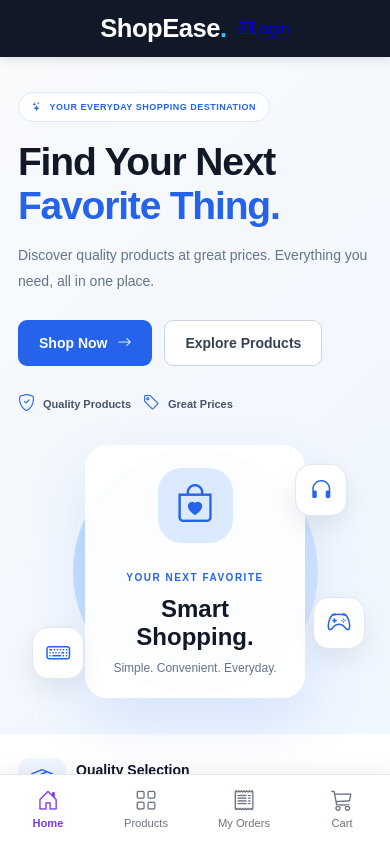
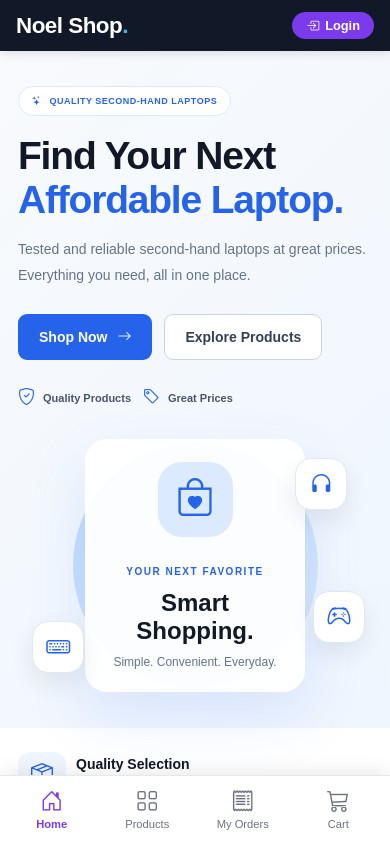
Before and after one commit to noel-0130/e-commerce-frontend, a React (Vite) app: page / in a window 390 px wide. Shown: the top 842 px of the page. Built offline with nearby package versions, Linux system fonts and the light colour scheme; no server answers.

Commit message:
Change Shop Name

```diff
--- a/index.html
+++ b/index.html
@@ -3,7 +3,7 @@
   <head>
     <meta charset="UTF-8" />
     <meta name="viewport" content="width=device-width, initial-scale=1.0" />
-    <title>My First React App</title>
+      <title>Noel Shop | Second-Hand Laptops</title>
   </head>
   <body>
     <div id="root"></div>
--- a/src/App.css
+++ b/src/App.css
@@ -52,6 +52,25 @@ button {
 
 a {
   text-decoration: none;
+}
+
+/* Page container (ginagamit ng Checkout, My Orders, Confirmation) */
+
+.container {
+  width: 100%;
+  max-width: 1200px;
+  margin-inline: auto;
+  padding-inline: 24px;
+}
+
+.order-history-page.container {
+  max-width: 900px;
+}
+
+@media (max-width: 768px) {
+  .container {
+    padding-inline: 16px;
+  }
 }
 
 /* =========================================
@@ -285,6 +304,8 @@ a {
   color: #38bdf8;
 }
 
+/* Links (desktop: nasa gitna ng navbar) */
+
 .navbar-links {
   display: flex;
   align-items: center;
@@ -293,6 +314,7 @@ a {
 }
 
 .navbar-links .nav-link {
+  position: relative;
   display: inline-flex;
   align-items: center;
   gap: 7px;
@@ -311,44 +333,166 @@ a {
   font-size: 17px;
 }
 
-.navbar-links .cart-link {
-  padding: 9px 13px;
-  border-radius: 8px;
-  background-color: #2563eb;
+.navbar-links .nav-link.active,
+.navbar-links .nav-link.active i {
+  color: #a78bfa;
+  font-weight: 700;
+}
+
+/* Cart badge */
+
+.cart-badge {
+  display: inline-flex;
+  align-items: center;
+  justify-content: center;
+  min-width: 20px;
+  height: 20px;
+  padding: 0 6px;
+  margin-left: 6px;
+  border-radius: 999px;
+  background: #ef4444;
   color: #ffffff;
+  font-size: 12px;
+  font-weight: 700;
+  line-height: 1;
+}
+
+/* Login / Logout */
+
+.navbar-auth {
+  display: flex;
+  align-items: center;
+  gap: 12px;
+  flex-shrink: 0;
+}
+
+.navbar-user {
+  display: inline-flex;
+  align-items: center;
+  gap: 6px;
+  max-width: 160px;
+  overflow: hidden;
+  color: #e5e7eb;
+  font-size: 14px;
+  font-weight: 500;
+  text-overflow: ellipsis;
+  white-space: nowrap;
+}
+
+.nav-logout {
+  padding: 7px 16px;
+  border: 1px solid rgb(255 255 255 / 35%);
+  border-radius: 999px;
+  background: transparent;
+  color: #ffffff;
+  font-size: 13px;
+  font-weight: 600;
   transition: background-color 0.2s ease;
 }
 
-.navbar-links .cart-link:hover {
-  background-color: #1d4ed8;
+.nav-logout:hover {
+  background: rgb(255 255 255 / 12%);
+}
+
+.navbar-auth .nav-link {
+  display: inline-flex;
+  align-items: center;
+  gap: 6px;
+  padding: 8px 16px;
+  border-radius: 999px;
+  background: #7c3aed;
   color: #ffffff;
-}
-
-@media (max-width: 480px) {
+  font-size: 14px;
+  font-weight: 600;
+}
+
+.navbar-auth .nav-link:hover {
+  background: #6d28d9;
+}
+
+/* Mobile: app-like (logo + logout sa itaas, tab bar sa ibaba) */
+
+@media (max-width: 768px) {
+  body {
+    padding-bottom: calc(76px + env(safe-area-inset-bottom));
+  }
+
   .navbar {
-    padding: 14px 12px;
-    gap: 8px;
+    position: sticky;
+    top: 0;
+    z-index: 1000;
+    padding: 12px 16px;
   }
 
   .navbar-logo {
-    font-size: 19px;
+    font-size: 1.4rem;
+  }
+
+  .navbar-user {
+    display: none;
+  }
+
+  .nav-logout,
+  .navbar-auth .nav-link {
+    padding: 6px 14px;
+    font-size: 0.8rem;
   }
 
   .navbar-links {
-    gap: 10px;
+    position: fixed;
+    inset: auto 0 0 0;
+    z-index: 2000;
+    display: grid;
+    grid-template-columns: repeat(4, minmax(0, 1fr));
+    gap: 0;
+    width: 100%;
+    padding: 8px 4px calc(8px + env(safe-area-inset-bottom));
+    background: #ffffff;
+    border-top: 1px solid #e5e7eb;
+    box-shadow: 0 -4px 18px rgb(0 0 0 / 8%);
   }
 
   .navbar-links .nav-link {
+    display: flex;
+    flex-direction: column;
+    justify-content: center;
+    align-items: center;
     gap: 4px;
-    font-size: 12px;
+    padding: 6px 2px;
+    color: #6b7280;
+    font-size: 0.7rem;
   }
 
   .navbar-links .nav-link i {
-    font-size: 15px;
-  }
-
-  .navbar-links .cart-link {
-    padding: 8px;
+    font-size: 1.4rem;
+    line-height: 1;
+  }
+
+  .navbar-links .nav-link span {
+    display: block;
+    max-width: 100%;
+    overflow: hidden;
+    text-overflow: ellipsis;
+    white-space: nowrap;
+  }
+
+  .navbar-links .nav-link.active,
+  .navbar-links .nav-link.active i {
+    color: #7c3aed;
+  }
+
+  .navbar-links .nav-link .cart-badge {
+    position: absolute;
+    top: 0;
+    left: calc(50% + 6px);
+    display: flex;
+    min-width: 18px;
+    max-width: none;
+    height: 18px;
+    margin: 0;
+    padding: 0 5px;
+    overflow: visible;
+    font-size: 0.65rem;
   }
 }
 
@@ -2338,22 +2482,6 @@ textarea:focus-visible {
   margin: 0 auto;
 }
 
-.cart-badge {
-  display: inline-flex;
-  align-items: center;
-  justify-content: center;
-  min-width: 20px;
-  height: 20px;
-  padding: 0 6px;
-  margin-left: 6px;
-  border-radius: 999px;
-  background: #ef4444;
-  color: #fff;
-  font-size: 12px;
-  font-weight: 700;
-  line-height: 1;
-}
-
 @media (max-width: 480px) {
   .order-history-page {
     padding-top: 20px;
@@ -2387,97 +2515,43 @@ textarea:focus-visible {
   }
 }
 
-/* NAVBAR ACTIVE LINK */
-
-.navbar-links .nav-link.active {
-  color: #7c3aed;
-  font-weight: 700;
-}
-
-.navbar-links .nav-link.active i {
-  color: #7c3aed;
-}
-
-/* MOBILE BOTTOM NAVIGATION */
-
-@media (max-width: 600px) {
-  body {
-    padding-bottom: 80px;
-  }
-
-  .navbar {
-    position: sticky;
-    top: 0;
-    z-index: 1000;
-    display: flex;
-    justify-content: center;
-    width: 100%;
-    min-width: 0;
-    padding: 14px 16px;
-  }
-
-  .navbar-logo {
-    font-size: 1.6rem;
-  }
-
-  .navbar-links {
-    position: fixed;
-    top: auto;
-    right: 0;
-    bottom: 0;
-    left: 0;
-    z-index: 2000;
-
-    display: grid;
-    grid-template-columns: repeat(4, minmax(0, 1fr));
-    align-items: center;
-
-    width: 100%;
-    padding: 10px 4px calc(10px + env(safe-area-inset-bottom));
-
-    background: #ffffff;
-    border-top: 1px solid #e5e7eb;
-    box-shadow: 0 -4px 18px rgb(0 0 0 / 6%);
-  }
-
-  .navbar-links .nav-link {
-    display: flex;
-    flex-direction: column;
-    justify-content: center;
-    align-items: center;
-    gap: 5px;
-
-    min-width: 0;
-    padding: 5px 2px;
-
-    color: #6b7280;
-    text-decoration: none;
-    font-size: 0.7rem;
-    font-weight: 500;
-
-    background: transparent;
-    border-radius: 10px;
-  }
-
-  .navbar-links .nav-link i {
-    font-size: 1.35rem;
-    line-height: 1;
-  }
-
-  .navbar-links .nav-link span {
-    display: block;
-    max-width: 100%;
-    overflow: hidden;
-    text-overflow: ellipsis;
-    white-space: nowrap;
-  }
-
-  .navbar-links .nav-link.active {
-    color: #7c3aed;
-    font-weight: 700;
-  }
-
-  .navbar-links .nav-link.active i {
-    color: #7c3aed;
-  }
-}
+/* =========================================
+   LOGIN PAGE
+========================================= */
+
+.login-page {
+  display: flex;
+  justify-content: center;
+  padding: 64px 16px;
+}
+
+.login-card {
+  display: flex;
+  flex-direction: column;
+  align-items: center;
+  gap: 16px;
+  width: 100%;
+  max-width: 420px;
+  padding: 32px;
+  text-align: center;
+  background: #ffffff;
+  border: 1px solid #e5e7eb;
+  border-radius: 16px;
+  box-shadow: 0 8px 24px rgb(0 0 0 / 6%);
+}
+
+.login-card h1 {
+  margin: 0;
+  font-size: 1.5rem;
+}
+
+.login-card p {
+  margin: 0;
+  color: #6b7280;
+}
+
+.auth-loading {
+  padding: 32px;
+  text-align: center;
+  color: #6b7280;
+}
--- a/src/components/Navbar.jsx
+++ b/src/components/Navbar.jsx
@@ -47,7 +47,7 @@ function Navbar() {
   return (
     <nav className="navbar">
       <Link to="/" className="navbar-logo">
-        ShopEase<span>.</span>
+        Noel Shop<span>.</span>
       </Link>
 
       <div className="navbar-links">
--- a/src/pages/Home.jsx
+++ b/src/pages/Home.jsx
@@ -13,17 +13,17 @@ function Home() {
         <div className="hero-content">
           <span className="hero-badge">
             <i className="bi bi-stars"></i>
-            YOUR EVERYDAY SHOPPING DESTINATION
+            QUALITY SECOND-HAND LAPTOPS
           </span>
 
           <h1>
             Find Your Next
             <br />
-            <span>Favorite Thing.</span>
+            <span>Affordable Laptop.</span>
           </h1>
 
           <p>
-            Discover quality products at great prices.
+            Tested and reliable second-hand laptops at great prices.
             Everything you need, all in one place.
           </p>
 
--- a/src/pages/ProductDetails.jsx
+++ b/src/pages/ProductDetails.jsx
@@ -81,7 +81,7 @@ function ProductDetails() {
 
         <div className="product-details-info">
           <span className="product-details-eyebrow">
-            SHOP EASE COLLECTION
+            NOEL SHOP COLLECTION
           </span>
 
           <h1>{product.name}</h1>
```
